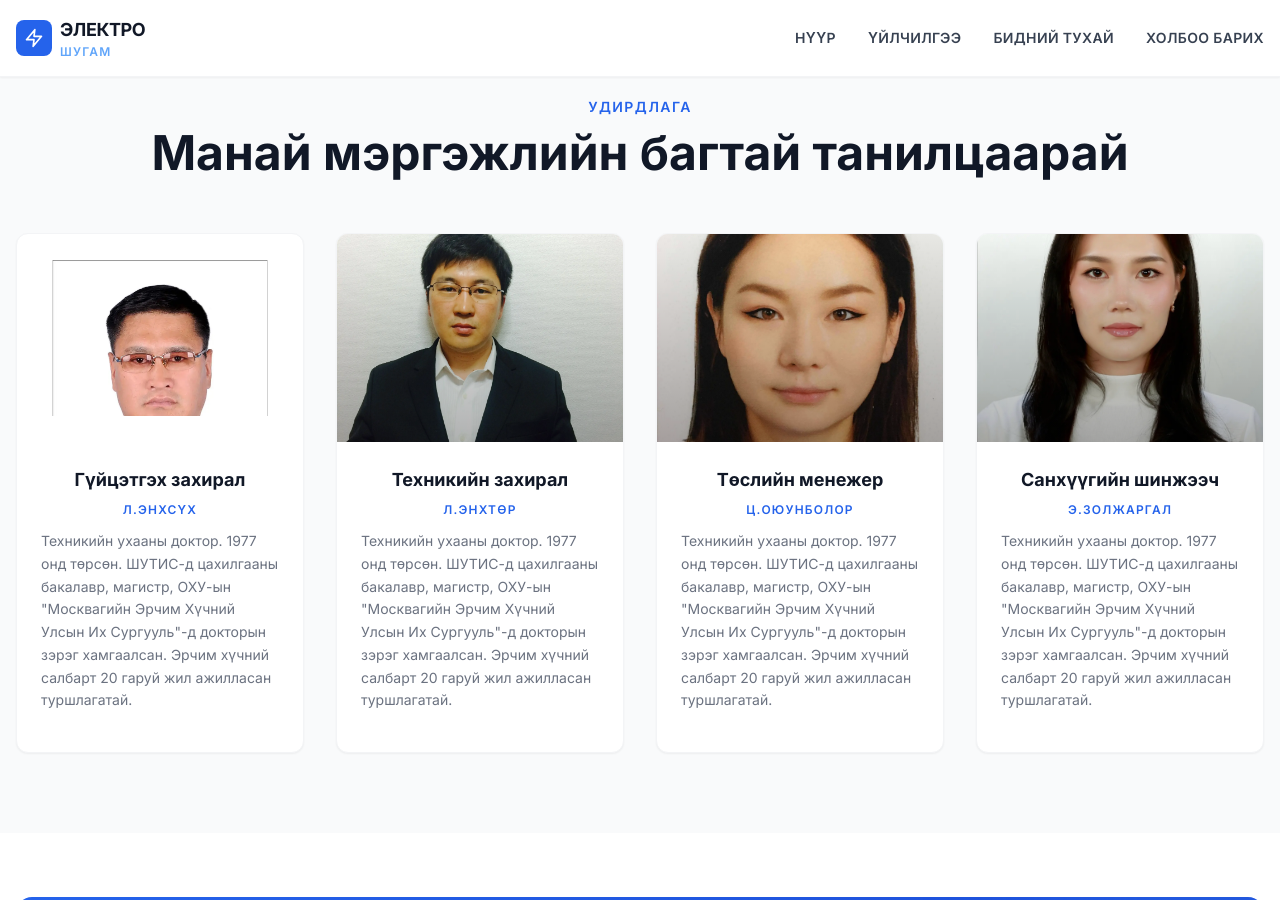
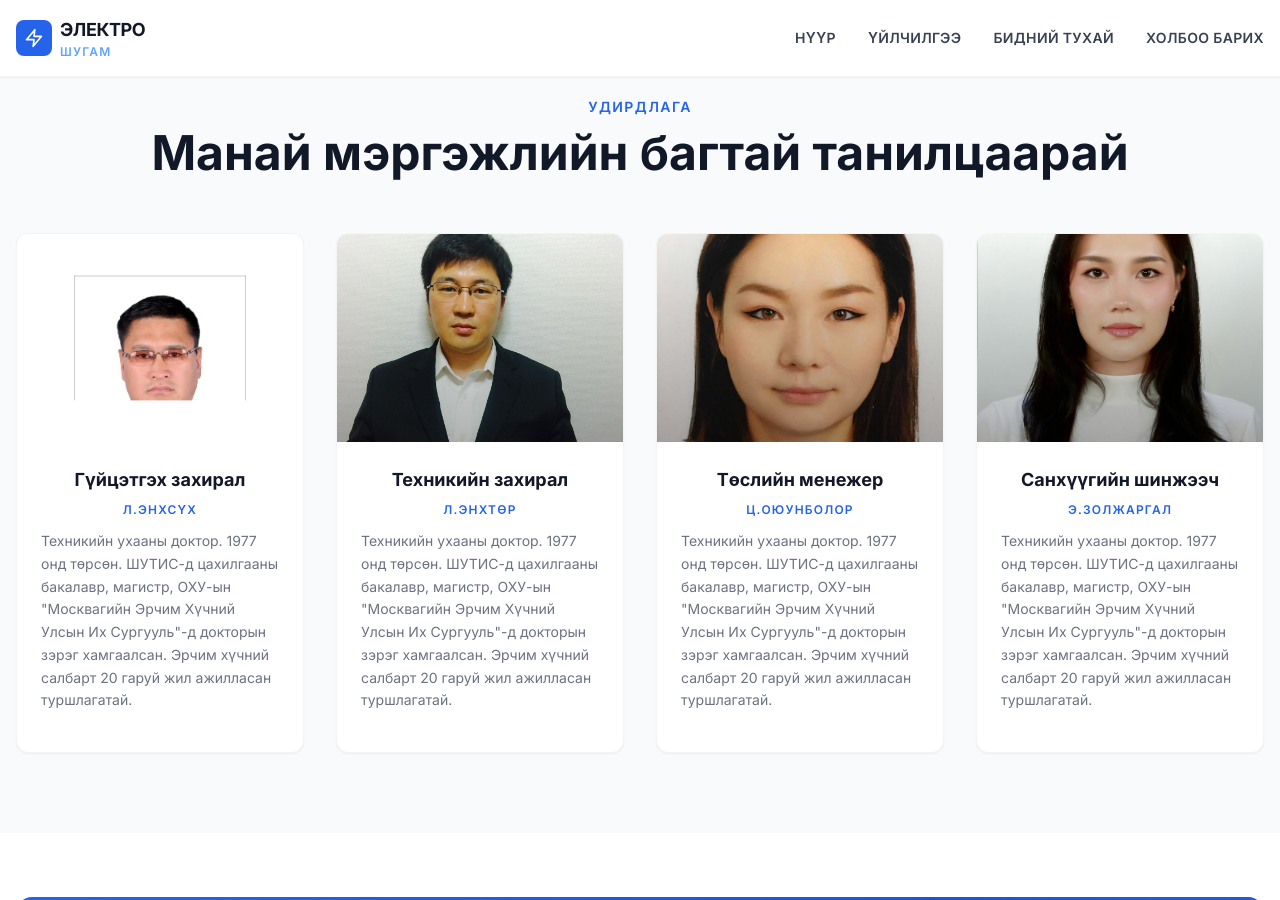
Before and after one commit to electroshugam/electroshugam_web_new, a Jekyll site: the page built from index.html, in a window 1280 px wide and 900 px high, scrolled down 3254 px. Built offline with Jekyll 4.4.1, drawn with Linux system fonts in a browser that asks for light colours; nearby versions of some CDN libraries.

Commit message:
fig update

```diff
--- a/index.html
+++ b/index.html
@@ -217,7 +217,7 @@
           <div class="relative h-52 overflow-hidden">
             <img
               src="{{ '/media/enkhsukh.webp' | relative_url }}"
-              class="w-full h-full object-cover object-top scale-75">
+              class="w-full h-full object-cover object-top scale-[0.6]">
           </div>
       <div class="absolute inset-0 bg-gradient-to-t from-black/30 to-transparent"></div>
         <div class="p-6">
```
